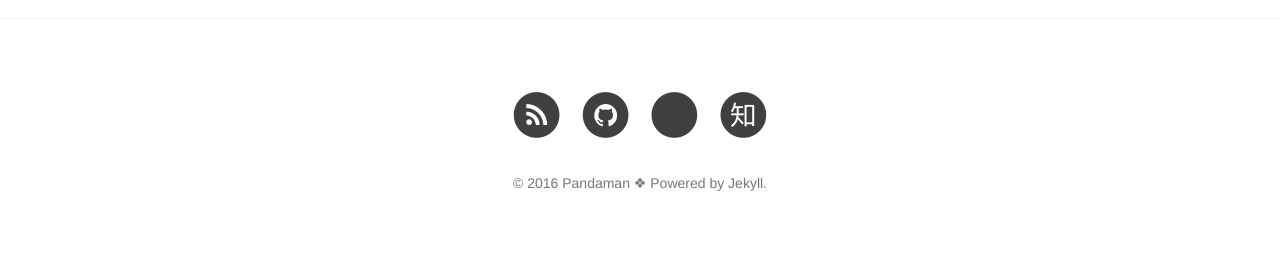
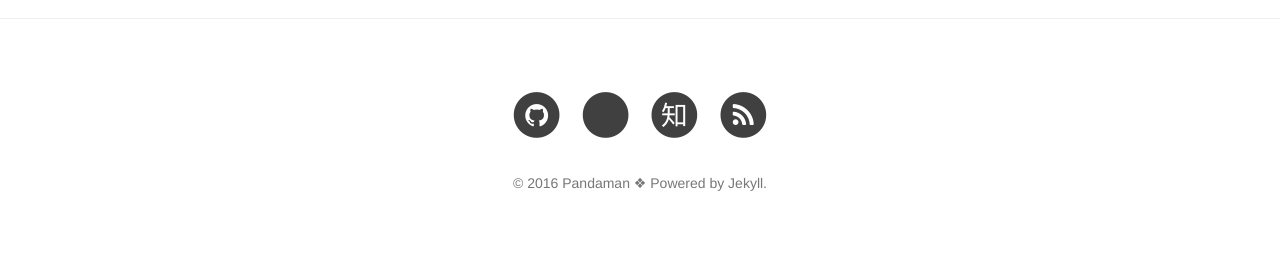
Before and after one commit to ceares/ceares.github.io, a Jekyll site: the page built from index.html, in a window 1280 px wide. Shown: the part 2149-2407 px from the top of the page. Built offline with Jekyll 4.4.1, drawn with Linux system fonts in a browser that asks for light colours; nearby versions of some CDN libraries; formulas are drawn with MathJax 3; the list of posts is cut into pages by our own code.

Commit message:
Update footer.html

```diff
--- a/_includes/footer.html
+++ b/_includes/footer.html
@@ -5,14 +5,7 @@
             <div class="col-lg-8 col-lg-offset-2 col-md-10 col-md-offset-1">
                 <ul class="list-inline text-center">
                     <!-- kill the Facebook and Weibo -->
-                    <li>
-                        <a href="{{ "/feed.xml" | prepend: site.baseurl }}">
-                            <span class="fa-stack fa-lg">
-                                <i class="fa fa-circle fa-stack-2x"></i>
-                                <i class="fa fa-rss fa-stack-1x fa-inverse"></i>
-                            </span>
-                        </a>
-                    </li>
+
                     <!--
                     {% if site.weibo_username %}
                     <li>
@@ -81,7 +74,14 @@
                         </a>
                     </li>
                     {% endif %}
-
+                    <li>
+                        <a href="{{ "/feed.xml" | prepend: site.baseurl }}">
+                            <span class="fa-stack fa-lg">
+                                <i class="fa fa-circle fa-stack-2x"></i>
+                                <i class="fa fa-rss fa-stack-1x fa-inverse"></i>
+                            </span>
+                        </a>
+                    </li>
 
                 </ul>
                 <p class="copyright text-muted">
```
